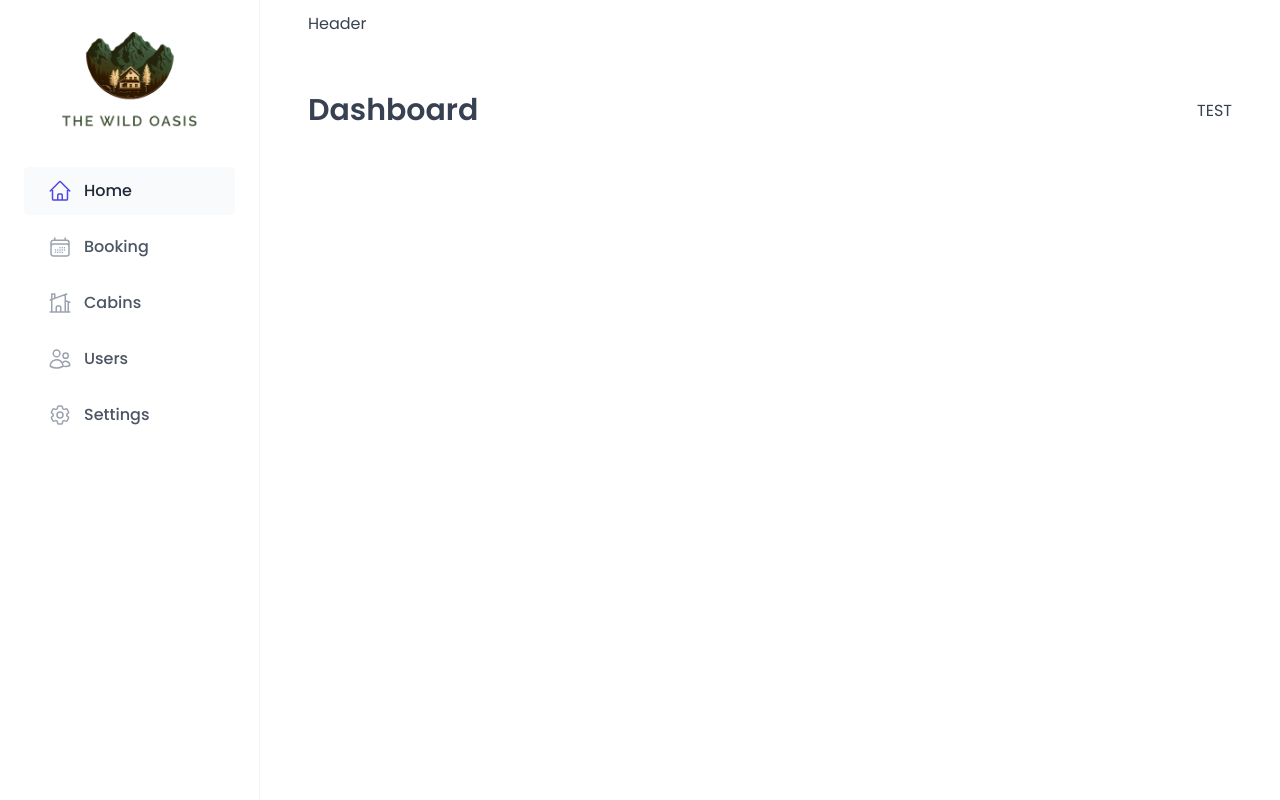
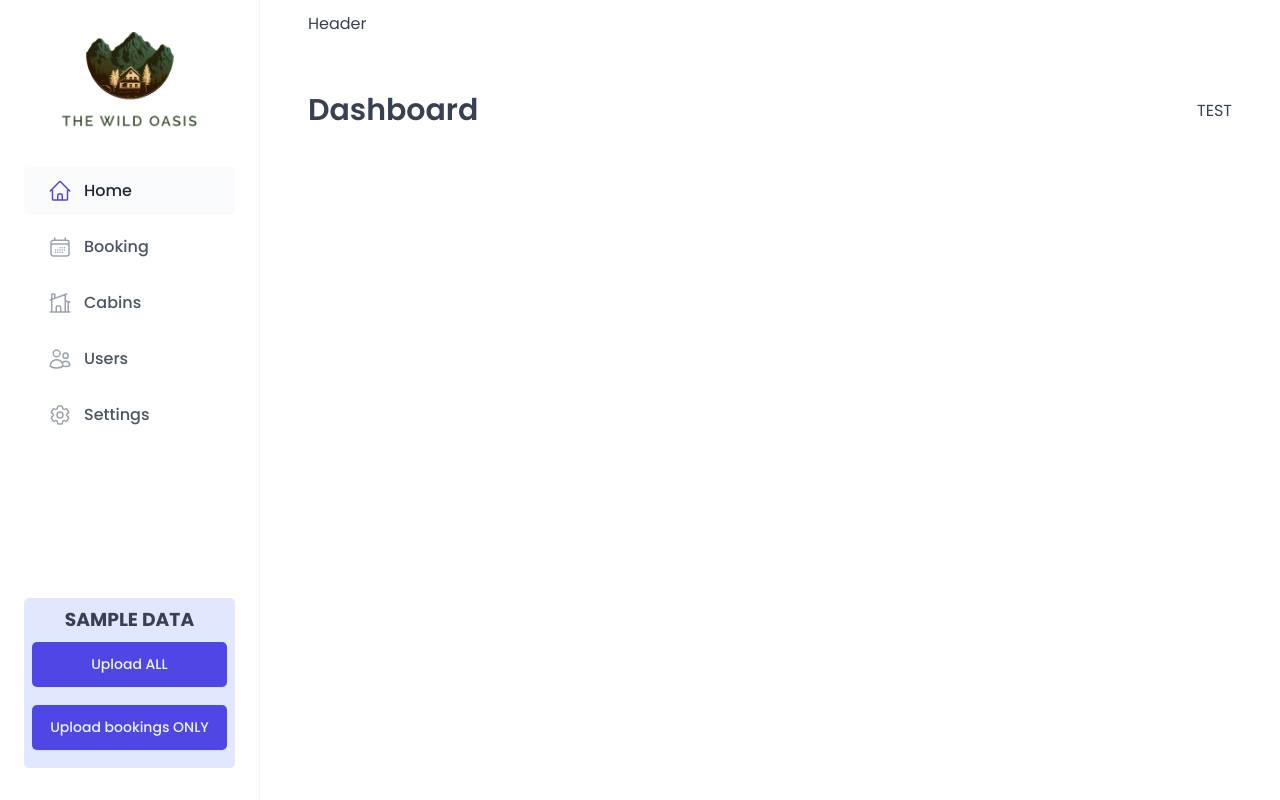
Before and after one commit to vimal573/React-The-wild-oasis, a React (Vite) app: page /dashboard in a window 1280 px wide. Built offline with nearby package versions, Linux system fonts and the light colour scheme; a web font is replaced by a local one.

Commit message:
Uploading Sample Data

```diff
--- a/src/ui/Sidebar.jsx
+++ b/src/ui/Sidebar.jsx
@@ -1,6 +1,7 @@
 import styled from 'styled-components';
 import Logo from './Logo';
 import MainNav from './MainNav';
+import Uploader from '../data/Uploader';
 
 const StyledSidebar = styled.aside`
   background-color: var(--color-grey-0);
@@ -18,6 +19,8 @@
     <StyledSidebar>
       <Logo />
       <MainNav />
+
+      <Uploader />
     </StyledSidebar>
   );
 }
```
